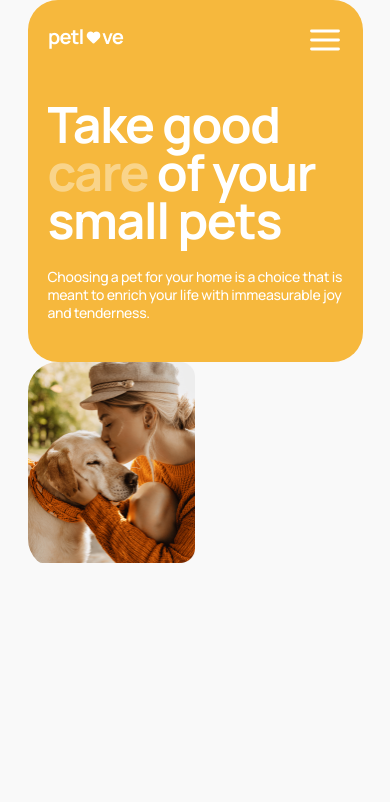
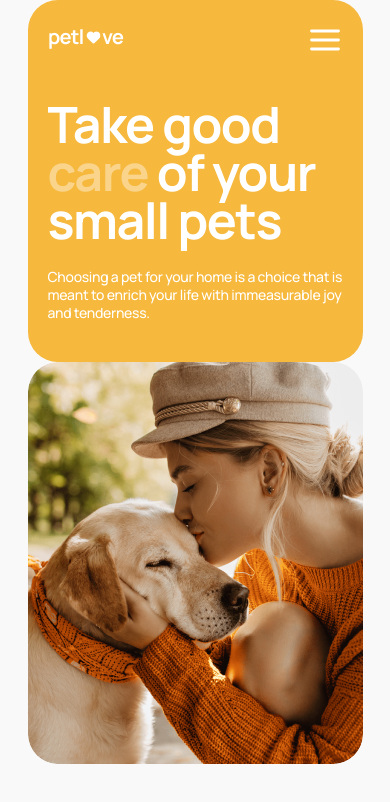
Before and after one commit to valentina2209/petlove, a React (Vite) app: page /home in a window 390 px wide. Shown: the top 802 px of the page. Built offline with nearby package versions, Linux system fonts and the light colour scheme.

Commit message:
fix mobile style

```diff
--- a/src/index.css
+++ b/src/index.css
@@ -66,9 +66,3 @@ main {
     padding: 0 32px;
   }
 }
-
-/* @media screen and (min-width: 1920px) {
-  .container {
-    max-width: 1440px;
-  }
-} */
--- a/src/pages/home/HomePage.module.css
+++ b/src/pages/home/HomePage.module.css
@@ -29,9 +29,22 @@
   letter-spacing: -0.02em;
   color: var(--color-white);
 }
+
+.heroImageSection {
+  width: 100%;
+}
+
 .imageWrapper {
+  width: 100%;
   border-radius: 30px;
   overflow: hidden;
+}
+
+.imageWrapper img {
+  width: 100%;
+  height: auto;
+  display: block;
+  object-fit: cover;
 }
 
 /* ================= TABLET ================= */
```
